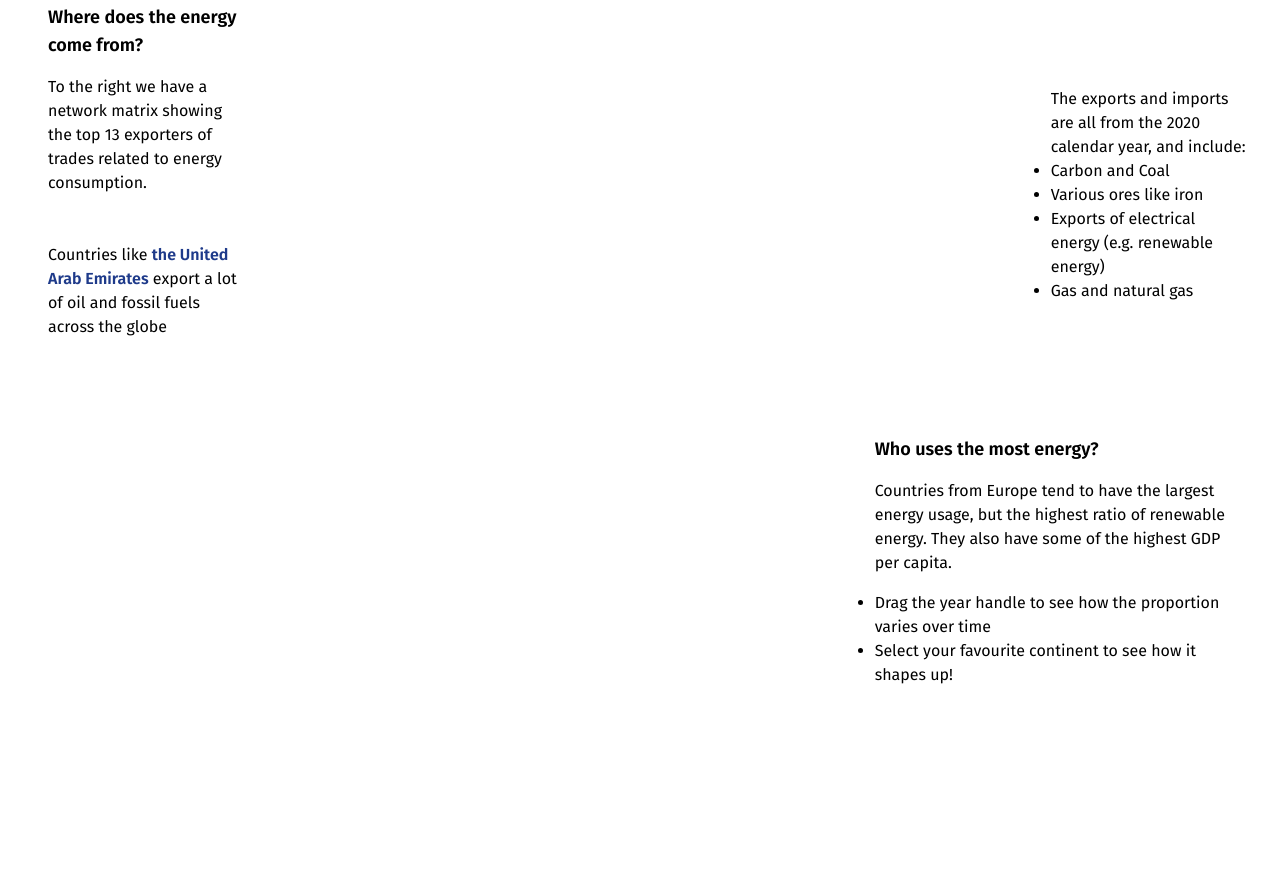
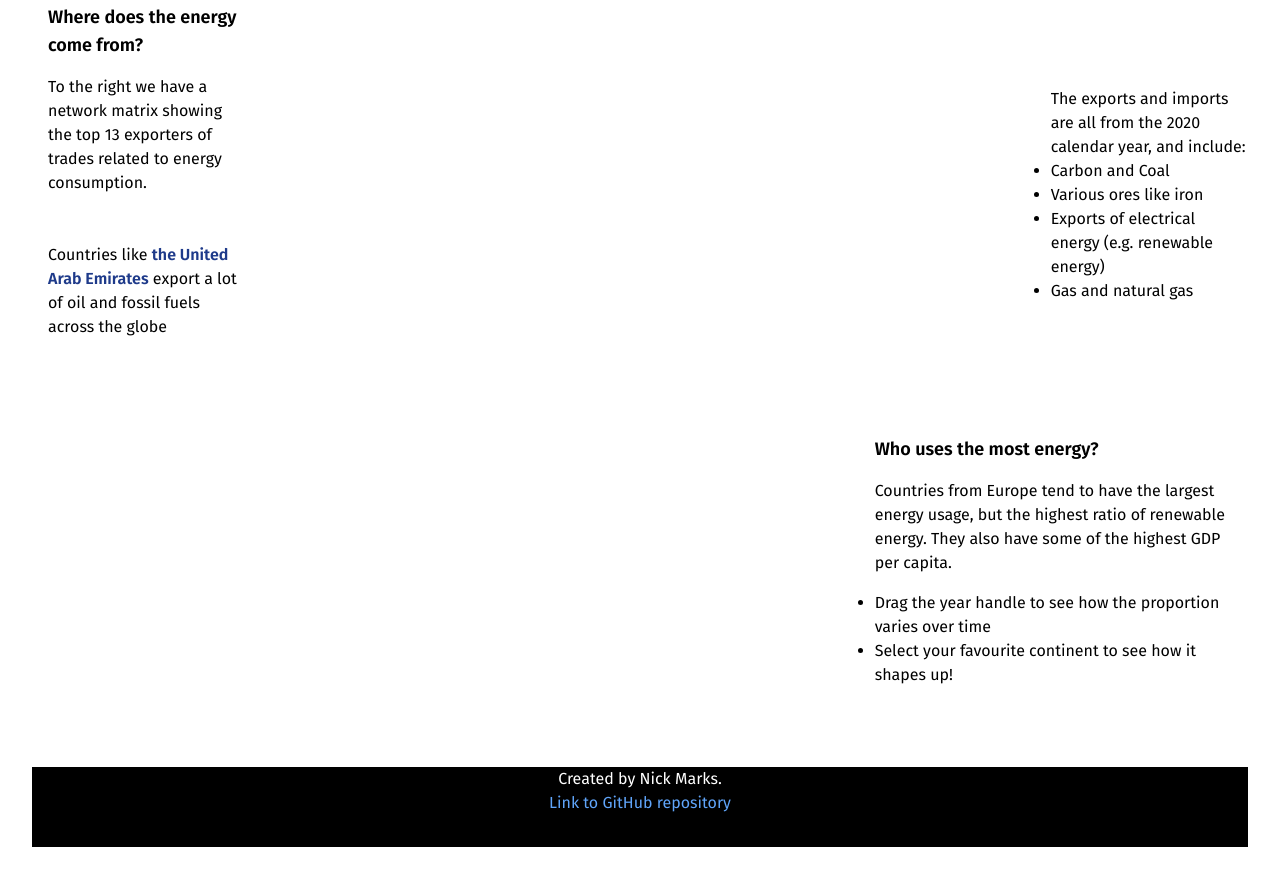
Before and after one commit to nickmarks00/FIT3179, a website: page index.html in a window 1280 px wide. Shown: the part 317-1196 px from the top of the page. Before the commit the page ends 1116 px from the top, so only its background shows below. Drawn offline with Linux system fonts and the light colour scheme; a script that the page names is missing.

Commit message:
Add footer with repository link

```diff
--- a/index.html
+++ b/index.html
@@ -107,7 +107,17 @@
           </ul>
         </div>
       </div>
-      <div id="cons-country"></div>
+
+      <!-- Footer -->
+      <div class="h-20 w-full bg-black text-center -left-16">
+        <p class="text-white">Created by Nick Marks.</p>
+        <a
+          href="https://github.com/nickmarks00/FIT3179"
+          target="_blank"
+          class="text-blue-400"
+          >Link to GitHub repository</a
+        >
+      </div>
     </div>
   </body>
 </html>
```
Also changed, not shown: src/styles/styles.css.
